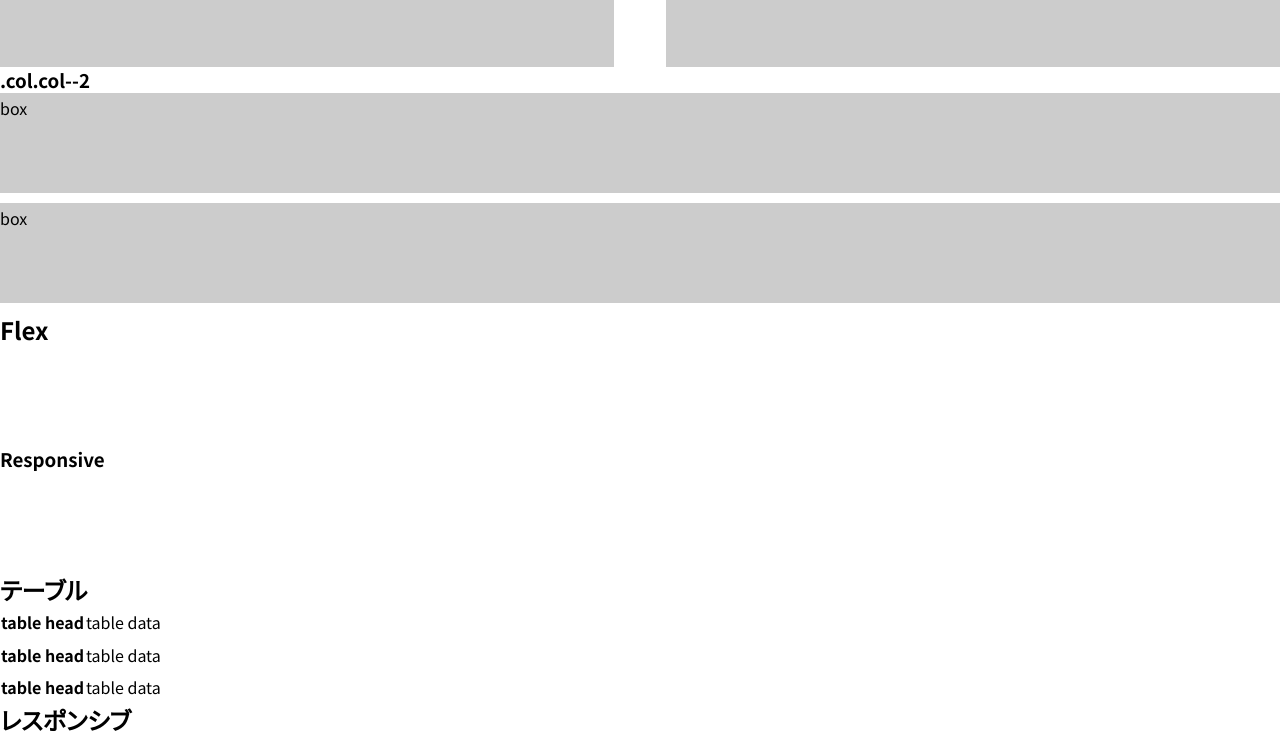
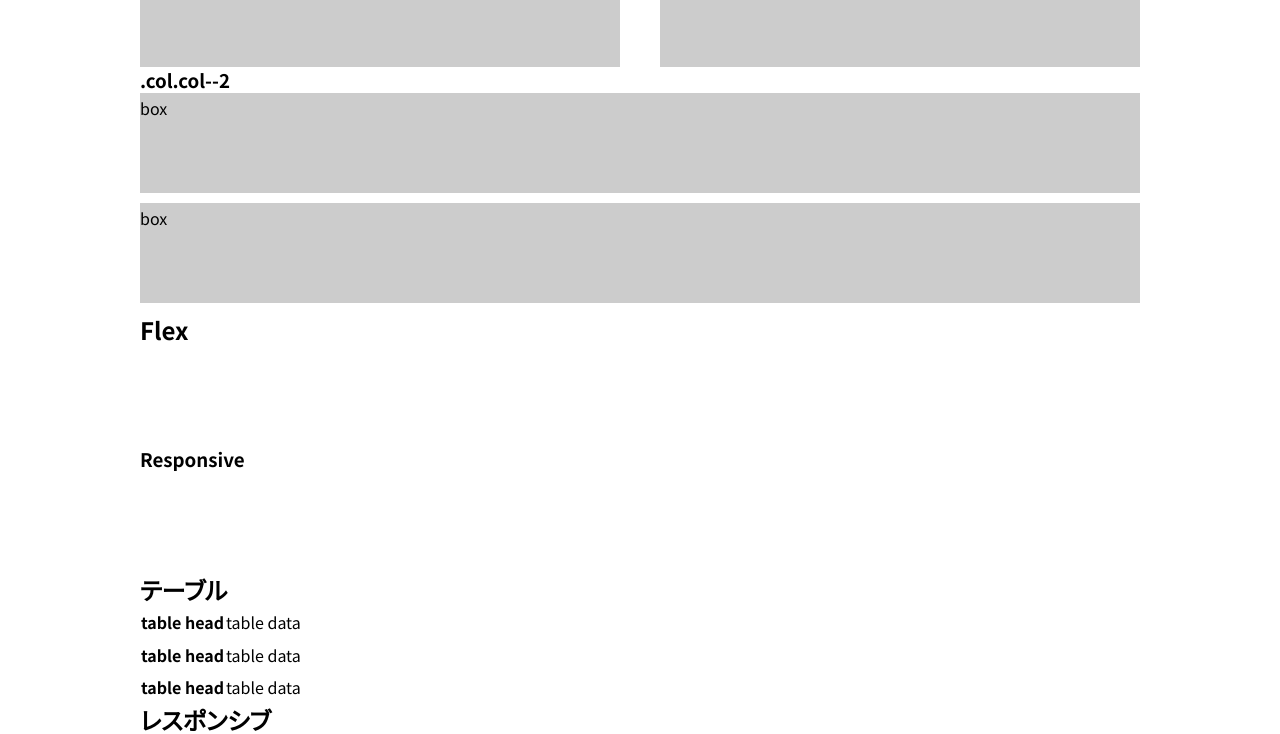
Before and after one commit to azumatoshimitsu2/skeleton, a website: page dist/index.html in a window 1280 px wide. Shown: the part 478-1212 px from the top of the page. Drawn offline with nearby package versions, Linux system fonts and the light colour scheme; files that its build step writes are made by us from their sources.

Commit message:
ユーティリティクラスのセレクタの深さ変更

```diff
--- a/src/scss/object/util/_align.scss
+++ b/src/scss/object/util/_align.scss
@@ -1,8 +1,6 @@
 /******************************
  * util align
  ******************************/
-
-#container {
 
 .set-block-c {
   margin-left: auto;
@@ -48,4 +46,3 @@
   }
 
 };
-}
--- a/src/scss/object/util/_display.scss
+++ b/src/scss/object/util/_display.scss
@@ -1,8 +1,6 @@
 /******************************
  * util display
  ******************************/
-
-#container {
 
 .screen-reader-text {
   border: 0;
@@ -53,5 +51,3 @@
   }
 
 };
-
-}
--- a/src/scss/object/util/_fontsize.scss
+++ b/src/scss/object/util/_fontsize.scss
@@ -2,12 +2,8 @@
  * util font size
  ******************************/
 
-#container {
-
-  @for $i from 11 through 30 {
-    .set-fs-#{$i} {
-      font-size: $i * 0.1rem;
-    }
+@for $i from 11 through 30 {
+  .set-fs-#{$i} {
+    font-size: $i * 0.1rem;
   }
-
 }
--- a/src/scss/object/util/_margin.scss
+++ b/src/scss/object/util/_margin.scss
@@ -2,26 +2,21 @@
  * util margin
  ******************************/
 
-#container {
 $arrn: 5, 10, 15, 20, 30, 40, 50, 60, 70, 80, 90, 100;
 
 @each $n in $arrn {
   .set-mt-#{$n} {
     margin-top: #{$n}px;
   }
-
   .set-mr-#{$n} {
     margin-right: #{$n}px;
   }
-
   .set-mt-#{$n} {
     margin-top: #{$n}px;
   }
-
   .set-mb-#{$n} {
     margin-bottom: #{$n}px;
   }
-
   .set-ml-#{$n} {
     margin-left: #{$n}px;
   }
@@ -44,25 +39,22 @@
 }
 
 @include sp_style() {
+
   $arrspn: 5, 10, 15, 20, 30, 40, 50, 60, 70, 80, 90, 100;
 
   @each $n in $arrspn {
     .set-sp-mt-#{$n} {
       margin-top: #{$n}vw;
     }
-
     .set-sp-mr-#{$n} {
       margin-right: #{$n}vw;
     }
-
     .set-sp-mt-#{$n} {
       margin-top: #{$n}vw;
     }
-
     .set-sp-mb-#{$n} {
       margin-bottom: #{$n}vw;
     }
-
     .set-sp-ml-#{$n} {
       margin-left: #{$n}vw;
     }
@@ -83,6 +75,5 @@
   .reset-sp-ml {
     margin-left: 0;
   }
+
 };
-
-}
--- a/src/scss/object/util/_padding.scss
+++ b/src/scss/object/util/_padding.scss
@@ -2,43 +2,34 @@
  * util padding
  ******************************/
 
-#container {
 $arrn: 5, 10, 15, 20, 30, 40, 50, 60, 70, 80, 90, 100;
 
 @each $n in $arrn {
   .set-pt-#{$n} {
     padding-top: #{$n}px;
   }
-
   .set-pr-#{$n} {
     padding-right: #{$n}px;
   }
-
   .set-pt-#{$n} {
     padding-top: #{$n}px;
   }
-
   .set-pb-#{$n} {
     padding-bottom: #{$n}px;
   }
-
   .set-pl-#{$n} {
     padding-left: #{$n}px;
   }
 }
-
 .reset-pt {
   padding-top: 0;
 }
-
 .reset-pr {
   padding-right: 0;
 }
-
 .reset-pb {
   padding-bottom: 0;
 }
-
 .reset-pl {
   padding-left: 0;
 }
@@ -49,9 +40,7 @@
     padding-right: $SP_PAD;
     padding-left: $SP_PAD;
   }
-
   $arrspn: 5, 10, 15, 20, 30, 40, 50, 60, 70, 80, 90, 100;
-
   @each $n in $arrspn {
       .set-sp-pt-#{$n} {
         padding-top: #{$n}vw;
@@ -73,27 +62,20 @@
         padding-left: #{$n}vw;
       }
   }
-
   .reset-sp-ml {
     margin-left: 0;
   }
-
   .reset-sp-pt {
     padding-top: 0;
   }
-
   .reset-sp-pr {
     padding-right: 0;
   }
-
   .reset-sp-pb {
     padding-bottom: 0;
   }
-
   .reset-sp-pl {
     padding-left: 0;
   }
 
 };
-
-}
--- a/src/scss/object/util/_util.scss
+++ b/src/scss/object/util/_util.scss
@@ -1,8 +1,6 @@
 /******************************
  * util other
  ******************************/
-
-#container {
 
 .set-pos-rel {
   position: relative;
@@ -46,5 +44,3 @@
   }
 
 };
-
-}
--- a/src/scss/object/util/_width.scss
+++ b/src/scss/object/util/_width.scss
@@ -2,12 +2,9 @@
  * util width
  ******************************/
 
-#container {
-
 .fix-w {
   margin-right: auto;
   margin-left: auto;
-
   @include pc_style() {
     width: $BASE_WIDTH;
   }
@@ -30,13 +27,13 @@
 }
 
 @include sp_style() {
+
   .sp-full-w {
     margin-right: -1 * $SP_PAD;
     margin-left: -1 * $SP_PAD;
   }
-
   .reset-sp-w {
     width: auto;
   }
+
 }
-}
```
Lines whose indentation alone changed are shown as unchanged.
